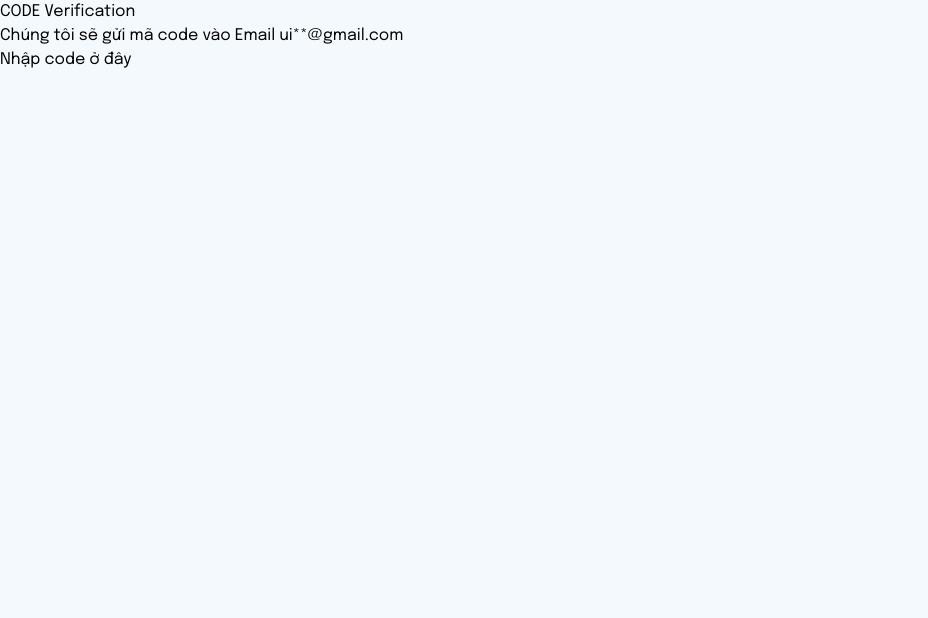
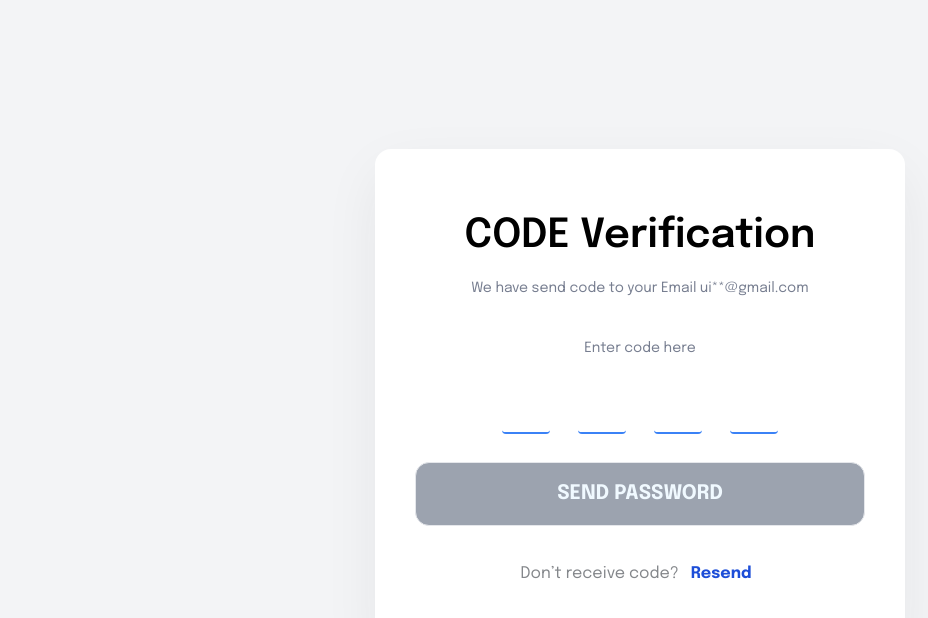
Before and after one commit to LamPhuongZ/FE-EasyJob, a React (Vite) app: page /otp-register in a window 1280 px wide. Shown: the top 618 px of the page, without its empty margins (0-928 px from the left). Built offline with nearby package versions, Linux system fonts and the light colour scheme; a small style sheet from the web is missing.

Commit message:
update: ui-otp

```diff
--- a/src/components/input/Input.tsx
+++ b/src/components/input/Input.tsx
@@ -1,5 +1,5 @@
+import dayjs from "dayjs";
 import { DatePicker } from "antd";
-import dayjs from "dayjs";
 import { ReactNode } from "react";
 import { Control, useController } from "react-hook-form";
 import customParseFormat from "dayjs/plugin/customParseFormat";
--- /dev/null
+++ b/src/components/otp-input/OTPInput.tsx
@@ -0,0 +1,65 @@
+import React, { useState, useRef } from "react";
+
+interface OtpInputProps {
+  length: number; // Độ dài của mã OTP
+  onChange: (otp: string) => void; // Hàm callback để trả OTP
+}
+
+export default function OTPInput({ length, onChange }: OtpInputProps) {
+  const [otp, setOtp] = useState<string[]>(Array(length).fill(""));
+  const inputRefs = useRef<HTMLInputElement[]>([]);
+
+  const handleChange = (value: string, index: number) => {
+    if (!/^\d*$/.test(value)) return; // Chỉ cho phép nhập số
+    const newOtp = [...otp];
+    newOtp[index] = value;
+    setOtp(newOtp);
+    onChange(newOtp.join(""));
+
+    // Tự động chuyển sang ô tiếp theo
+    if (value && index < length - 1) {
+      inputRefs.current[index + 1].focus();
+    }
+  };
+
+  const handleKeyDown = (
+    e: React.KeyboardEvent<HTMLInputElement>,
+    index: number
+  ) => {
+    if (e.key === "Backspace" && !otp[index] && index > 0) {
+      inputRefs.current[index - 1].focus();
+    }
+  };
+
+  const handlePaste = (e: React.ClipboardEvent<HTMLInputElement>) => {
+    const pastedData = e.clipboardData.getData("text");
+    if (/^\d+$/.test(pastedData)) {
+      const newOtp = pastedData.slice(0, length).split("");
+      setOtp([...newOtp, ...Array(length - newOtp.length).fill("")]);
+      onChange(newOtp.join(""));
+
+      // Focus ô cuối cùng đã nhập
+      const lastIndex = Math.min(newOtp.length - 1, length - 1);
+      inputRefs.current[lastIndex]?.focus();
+    }
+    e.preventDefault();
+  };
+
+  return (
+    <div className="flex space-x-7">
+      {otp.map((_, index) => (
+        <input
+          key={index}
+          type="text"
+          value={otp[index]}
+          maxLength={1}
+          onChange={(e) => handleChange(e.target.value, index)}
+          onKeyDown={(e) => handleKeyDown(e, index)}
+          onPaste={handlePaste}
+          ref={(el) => (inputRefs.current[index] = el!)}
+          className="w-12 h-12 text-center border-b-2 border-blue-500 rounded focus:outline-none focus:ring focus:ring-blue-300"
+        />
+      ))}
+    </div>
+  );
+}
--- /dev/null
+++ b/src/components/otp-input/index.ts
@@ -0,0 +1 @@
+export {default as OTPInput} from './OTPInput';
--- a/src/pages/AuthPage/components/Login/login.scss
+++ b/src/pages/AuthPage/components/Login/login.scss
@@ -2,7 +2,7 @@
   @apply flex flex-col justify-center items-center w-1/2 self-stretch relative;
 
   & > .card {
-    @apply w-[504px] h-[618px] px-[40px] py-[48px] flex flex-col justify-center items-center gap-2 rounded-2xl shadow-[0px_20px_60px_-6px_rgba(40,40,40,0.08)] border-[#E6E8EC] bg-[#FFFFFF];
+    @apply w-[504px] h-[618px] px-[40px] py-[48px] flex flex-col justify-center items-center gap-2 rounded-2xl shadow-[0px_20px_60px_-6px_rgba(40,40,40,0.08)] border-[#E6E8EC] bg-[#FFFFFF] large-tablet:w-[350px];
 
     & > .card__title {
       @apply flex flex-col items-center gap-4;
--- a/src/pages/AuthPage/components/OTPRegister/OTPRegister.scss
+++ b/src/pages/AuthPage/components/OTPRegister/OTPRegister.scss
@@ -0,0 +1,38 @@
+.otp {
+  @apply flex flex-col items-center justify-center self-stretch min-h-screen bg-gray-100;
+
+  & > .card {
+    @apply w-[530px] h-[503px] px-[40px] py-[48px] flex flex-col justify-center items-center gap-10 rounded-2xl shadow-[0px_20px_60px_-6px_rgba(40,40,40,0.08)] border-[#E6E8EC] bg-[#FFFFFF];
+
+    & > .card__title {
+      @apply flex flex-col justify-center items-center gap-3;
+
+      & > .title {
+        @apply text-[40px] font-semibold;
+      }
+      & > .description {
+        @apply text-sm font-normal text-[#777E90];
+      }
+    }
+
+    & > .group__code {
+      @apply w-full flex flex-col justify-center items-center gap-7;
+
+      & > .enter__code {
+        @apply text-sm font-normal text-[#777E90];
+      }
+
+      & > .resend__code {
+        @apply flex flex-row justify-center items-center gap-1 text-base font-normal text-[#84878B];
+
+        & > .btn__resend {
+          @apply border-none text-base text-blue-700;
+
+          &:hover {
+            @apply underline;
+          }
+        }
+      }
+    }
+  }
+}
--- a/src/pages/AuthPage/components/OTPRegister/index.tsx
+++ b/src/pages/AuthPage/components/OTPRegister/index.tsx
@@ -1,18 +1,51 @@
 import "./OTPRegister.scss";
+import { OTPInput } from "../../../../components/otp-input";
+import { useState } from "react";
+import { Button } from "../../../../components/button";
+import { Field } from "../../../../components/field";
 
 export default function OTPRegister() {
+  const [otp, setOtp] = useState<string>("");
 
+  const handleOtpChange = (otp: string) => {
+    setOtp(otp);
+    console.log("Current OTP:", otp);
+  };
 
+  const handleSubmit = () => {
+    alert(`Submitted OTP: ${otp}`);
+  };
 
   return (
     <div className="otp">
       <div className="card">
         <div className="card__title">
           <h1 className="title">CODE Verification</h1>
-          <p className="description">Chúng tôi sẽ gửi mã code vào Email ui**@gmail.com</p>
+          <p className="description">
+            We have send code to your Email ui**@gmail.com
+          </p>
         </div>
-        <p>Nhập code ở đây</p>
-
+        <div className="group__code">
+          <p className="enter__code">Enter code here</p>
+          <Field>
+            <OTPInput length={4} onChange={handleOtpChange} />
+          </Field>
+          <Button
+            title="SEND PASSWORD"
+            disabled={otp.length < 4}
+            onClick={handleSubmit}
+            circle={false}
+            className="w-full h-16"
+          />
+          <p className="resend__code">Don’t receive code?
+            <Button
+              title="Resend"
+              color="custom"
+              circle={false}
+              className="btn__resend"
+            />
+          </p>
+        </div>
       </div>
     </div>
   );
```
